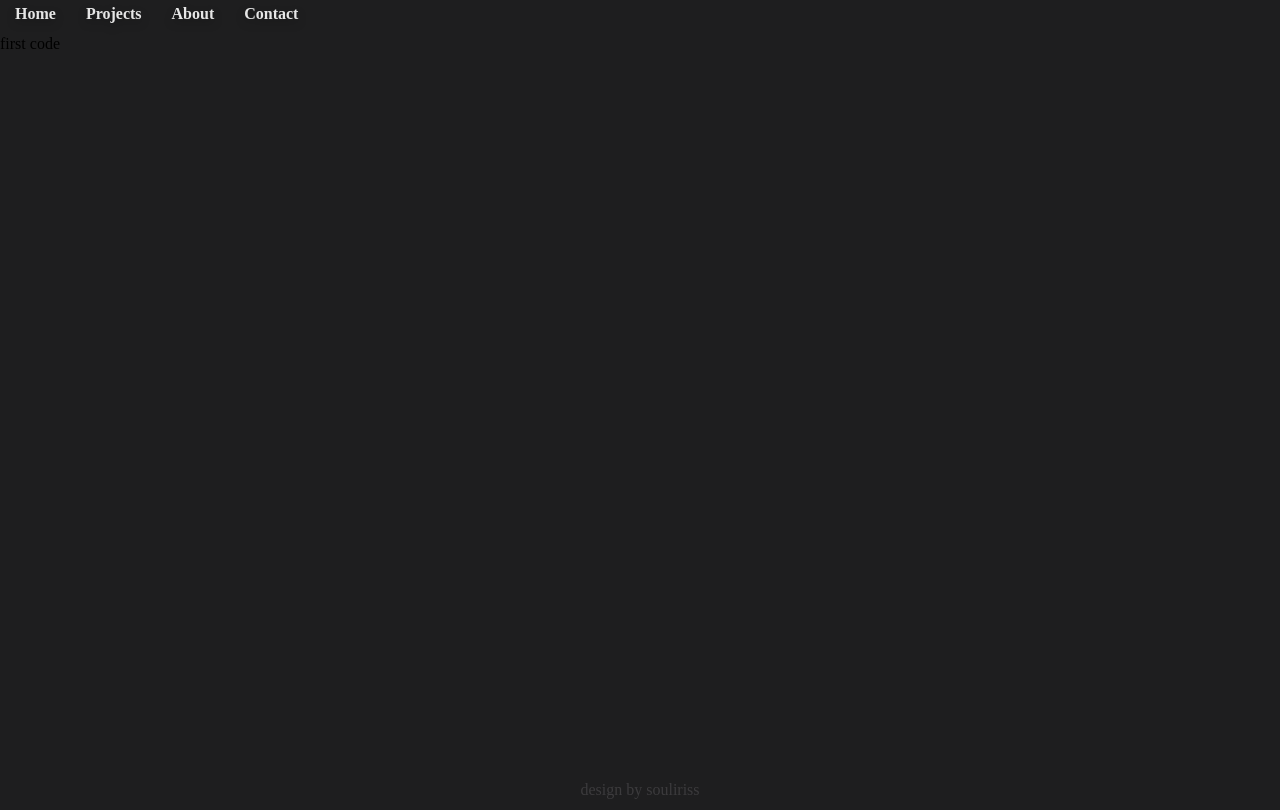
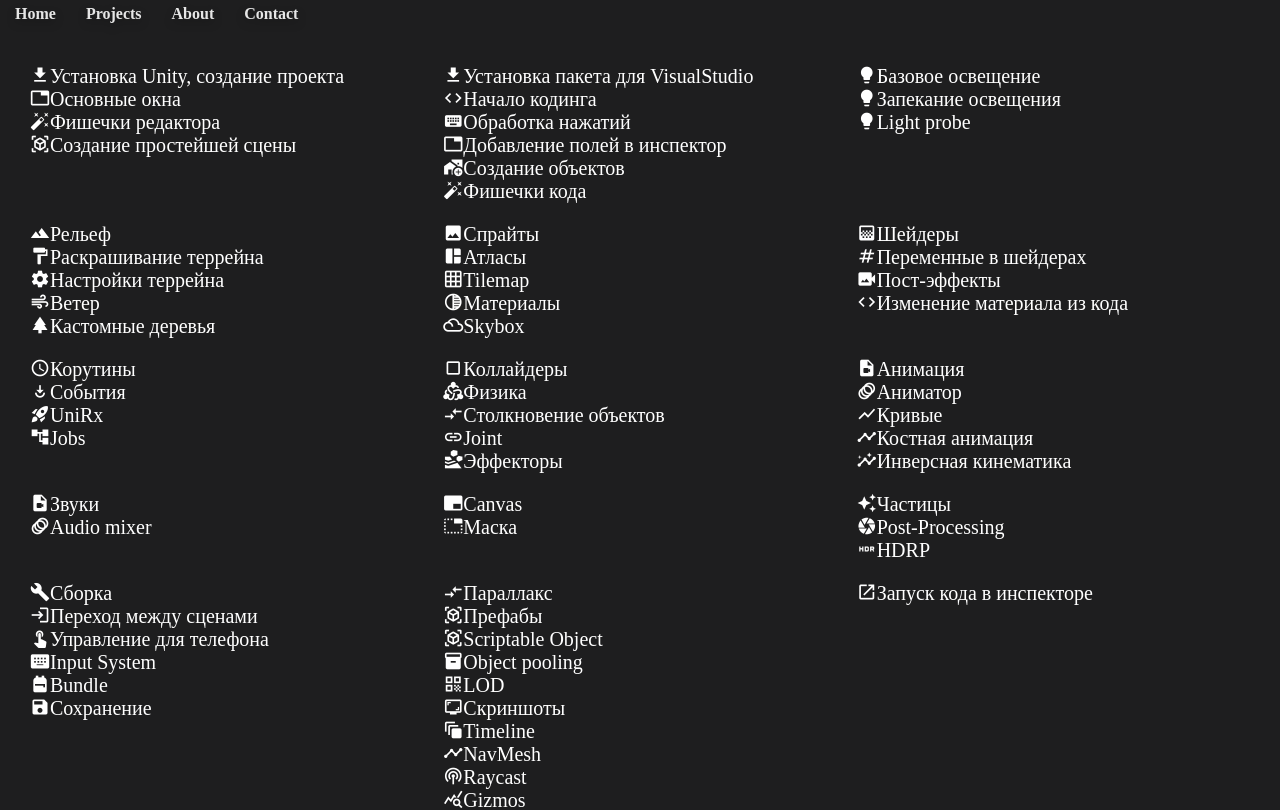
Before and after one commit to FaetterP/o6i7ry, a Next.js app: page /projects/unity in a window 1280 px wide. Shown: the top 810 px of the page. Built offline with nearby package versions, Linux system fonts and the light colour scheme.

Commit message:
Добавлена страница со списком гайдов по Unity
• Tutorial вынесен в отдельную папку, потому что предполагается, что он будет использоваться и на других страницах.

```diff
--- /dev/null
+++ b/Components/Unity/ListItem.tsx
@@ -0,0 +1,17 @@
+import Link from "next/link";
+import styles from "./UnityList.module.scss"
+
+type PropsType = {
+  icon: string;
+  title: string;
+  link: string;
+};
+
+export default function ListItem({ icon, title, link }: PropsType) {
+    return(
+        <div className={styles.item}>
+            <span className="material-icons">{icon}</span>
+            <Link href={`/projects/unity/${link}`}>{title}</Link>
+        </div>
+    )
+}
--- /dev/null
+++ b/Components/Unity/UnityList.module.scss
@@ -0,0 +1,22 @@
+.list {
+  color: white;
+
+  padding: 30px 30px;
+
+  display: grid;
+  gap: 20px;
+  grid-template-columns: repeat(3, 1fr);
+
+  div.item {
+    display: flex;
+
+    * {
+      font-size: 20px;
+    }
+  }
+
+  div.item:hover {
+    color: darkgrey;
+    cursor: pointer;
+  }
+}
--- /dev/null
+++ b/Components/Unity/UnityList.tsx
@@ -0,0 +1,112 @@
+import ListItem from "./ListItem";
+import styles from "./UnityList.module.scss";
+
+export default function UnityList() {
+  return (
+    <>
+      <div className={styles.list}>
+        <div>
+          <ListItem title="Установка Unity, создание проекта" link="install-unity" icon="get_app" />
+          <ListItem title="Основные окна" link="base-windows" icon="tab" />
+          <ListItem title="Фишечки редактора" link="editor-chips" icon="auto_fix_high" />
+          <ListItem title="Создание простейшей сцены" link="simple-scene" icon="view_in_ar" />
+        </div>
+        <div>
+            <ListItem title="Установка пакета для VisualStudio" link="vs-addon" icon="get_app" />
+            <ListItem title="Начало кодинга" link="first-code" icon="code" />
+            <ListItem title="Обработка нажатий" link="input" icon="keyboard" />
+            <ListItem title="Добавление полей в инспектор" link="fields-inspector" icon="tab" />
+            <ListItem title="Создание объектов" link="create-object" icon="add_home_work" />
+            <ListItem title="Фишечки кода" link="code-chips" icon="auto_fix_high" />
+        </div>
+        <div>
+          <ListItem title="Базовое освещение" link="light" icon="lightbulb" />
+          <ListItem title="Запекание освещения" link="light-bake" icon="lightbulb" />
+          <ListItem title="Light probe" link="light-probe" icon="lightbulb" />
+        </div>
+        <div>
+            <ListItem title="Рельеф" link="terrain" icon="terrain" />
+            <ListItem title="Раскрашивание террейна" link="terrain-paint" icon="format_paint" />
+            <ListItem title="Настройки террейна" link="terrain-settings" icon="settings" />
+            <ListItem title="Ветер" link="wind" icon="air" />
+            <ListItem title="Кастомные деревья" link="tree" icon="park" />
+        </div>
+        <div>
+          <ListItem title="Спрайты" link="sprite" icon="image" />
+          <ListItem title="Атласы" link="atlas" icon="auto_awesome_mosaic" />
+          <ListItem title="Tilemap" link="tilemap" icon="grid_on" />
+          <ListItem title="Материалы" link="material" icon="tonality" />
+          <ListItem title="Skybox" link="skybox" icon="filter_drama" />
+        </div>
+        <div>
+          <ListItem title="Шейдеры" link="shader-basics" icon="gradient" />
+          <ListItem title="Переменные в шейдерах" link="shader-variables" icon="numbers" />
+          <ListItem title="Пост-эффекты" link="shader-post-effect" icon="video_camera_back" />
+          <ListItem title="Изменение материала из кода" link="shader-update" icon="code" />
+        </div>
+        <div>
+            <ListItem title="Корутины" link="coroutine" icon="access_time" />
+            <ListItem title="События" link="event" icon="play_for_work" />
+            <ListItem title="UniRx" link="unirx" icon="rocket_launch" />
+            <ListItem title="Jobs" link="job" icon="account_tree" />
+        </div>
+        <div>
+            <ListItem title="Коллайдеры" link="collider" icon="crop_square" />
+            <ListItem title="Физика" link="rigidbody" icon="diversity_2" />
+            <ListItem title="Столкновение объектов" link="collider-enter" icon="compare_arrows" />
+            <ListItem title="Joint" link="joint" icon="link" />
+            <ListItem title="Эффекторы" link="effector" icon="landslide" />
+        </div>
+        <div>
+            <ListItem title="Анимация" link="animation" icon="video_file" />
+            <ListItem title="Аниматор" link="animator" icon="animation" />
+            <ListItem title="Кривые" link="curve" icon="show_chart" />
+            <ListItem title="Костная анимация" link="bone-animation" icon="timeline" />
+            <ListItem title="Инверсная кинематика" link="inverse-kinematics" icon="insights" />
+        </div>
+        <div>
+            <ListItem title="Звуки" link="audio" icon="video_file" />
+            <ListItem title="Audio mixer" link="audio-mixer" icon="animation" />
+        </div>
+        <div>
+            <ListItem title="Canvas" link="canvas" icon="branding_watermark" />
+            <ListItem title="Маска" link="mask" icon="tab_unselected" />
+        </div>
+        <div>
+            <ListItem title="Частицы" link="particles" icon="auto_awesome" />
+            <ListItem title="Post-Processing" link="post-processing" icon="camera" />
+            <ListItem title="HDRP" link="hdrp" icon="hdr_on" />
+        </div>
+        <div>
+            <ListItem title="Сборка" link="build" icon="build" />
+            <ListItem title="Переход между сценами" link="change-scene" icon="login" />
+            <ListItem title="Управление для телефона" link="input-touch" icon="touch_app" />
+            <ListItem title="Input System" link="input-system" icon="keyboard_alt" />
+            <ListItem title="Bundle" link="bundle" icon="backpack" />
+            <ListItem title="Сохранение" link="saving" icon="save" />
+        </div>
+        <div>
+            <ListItem title="Параллакс" link="parallax" icon="compare_arrows" />
+            <ListItem title="Префабы" link="prefab" icon="view_in_ar" />
+            <ListItem title="Scriptable Object" link="scriptable-object" icon="view_in_ar" />
+            <ListItem title="Object pooling" link="object-pooling" icon="inventory" />
+            <ListItem title="LOD" link="lod" icon="qr_code" />
+            <ListItem title="Скриншоты" link="screenshot" icon="screenshot_monitor" />
+            <ListItem title="Timeline" link="timeline" icon="auto_awesome_motion" />
+            <ListItem title="NavMesh" link="nav-mesh" icon="timeline" />
+            <ListItem title="Raycast" link="raycast" icon="podcasts" />
+            <ListItem title="Gizmos" link="gizmos" icon="query_stats" />
+        </div>
+        <div>
+           <ListItem title="Запуск кода в инспекторе" link="run-code-in-inspector" icon="launch" />
+        </div>
+        <div>
+           <ListItem title="ООП" link="oop" icon="code" />
+           <ListItem title="SOLID" link="solid" icon="data_object" />
+           <ListItem title="Чистые функции" link="pure-functions" icon="code_off" />
+           <ListItem title="Математика" link="math" icon="functions" />
+        </div>
+      </div>
+    </>
+  );
+}
--- a/next.config.js
+++ b/next.config.js
@@ -9,6 +9,12 @@ const nextConfig = {
                 port: '',
                 pathname: '/**',
             },
+            {
+                protocol: 'https',
+                hostname: '*.*',
+                port: '',
+                pathname: '/**',
+            },
         ],
     },
 }
--- a/package.json
+++ b/package.json
@@ -14,6 +14,7 @@
     "eslint": "8.34.0",
     "eslint-config-next": "13.1.6",
     "firebase": "^9.17.1",
+    "material-icons": "^1.13.6",
     "next": "13.1.6",
     "next-auth": "^4.19.2",
     "react": "18.2.0",
--- a/pages/projects/unity.tsx
+++ b/pages/projects/unity.tsx
@@ -1,11 +1,9 @@
-import Link from "next/link";
+import UnityList from "Components/Unity/UnityList";
 
-export default function OLN() {
+export default function Unity() {
   return (
     <>
-      <div>
-        <Link href="/projects/unity/first-code">first code</Link>
-      </div>
+      <UnityList />
     </>
   );
 }
--- a/pages/projects/unity/[pageName].tsx
+++ b/pages/projects/unity/[pageName].tsx
@@ -1,4 +1,4 @@
-import UnityTutorial from "Components/UnityTutorial/UnityTutorial";
+import UnityTutorial from "Components/Tutorial/Tutorial";
 import { GetServerSidePropsContext } from "next";
 import { getUnityTutorial } from "services/firebase";
 
--- a/styles/globals.scss
+++ b/styles/globals.scss
@@ -1,3 +1,5 @@
+@import 'material-icons/iconfont/material-icons.scss';
+
 body {
   background: #1e1e1f;
 }
```
Also changed, not shown: Components/Tutorial/Tutorial.module.scss (renamed from Components/UnityTutorial/Tutorial.module.scss), Components/Tutorial/Tutorial.tsx (renamed from Components/UnityTutorial/UnityTutorial.tsx), 1 other file (tests, documents, lock files or other folders).
